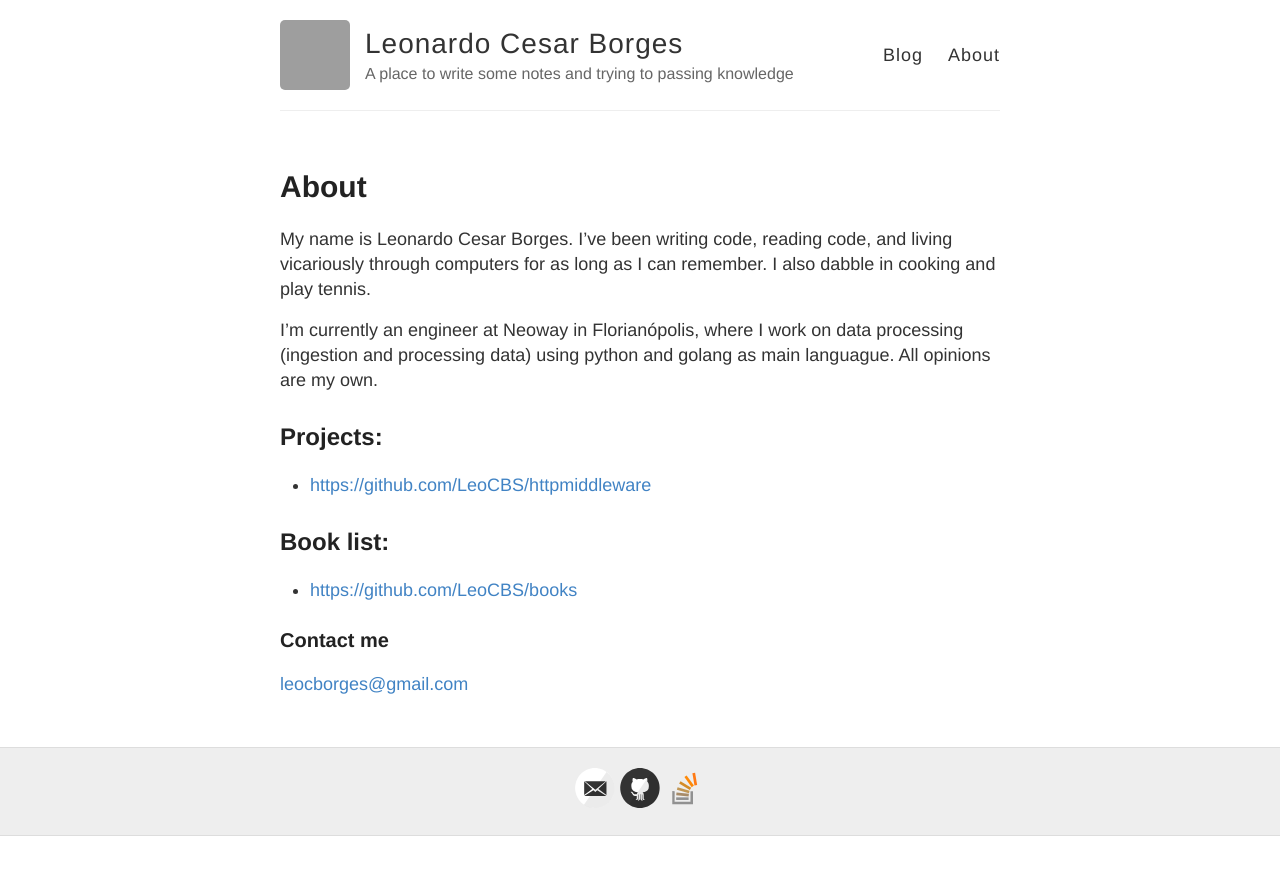
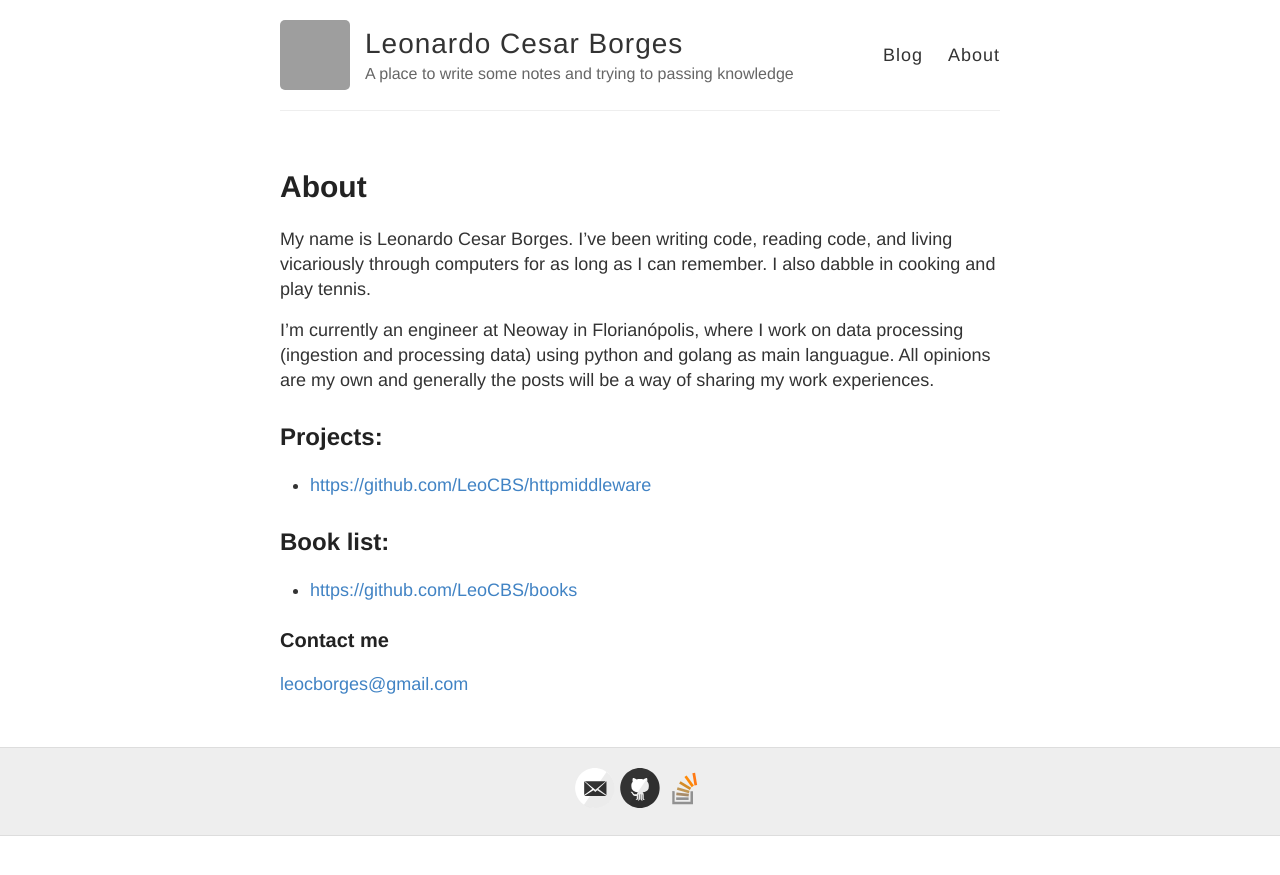
Before and after one commit to LeoCBS/leocbs.github.io, a Jekyll site: the page built from about.md, in a window 1280 px wide. Shown: the top 875 px of the page. Built offline with Jekyll 4.4.1, drawn with Linux system fonts in a browser that asks for light colours; grey boxes are pictures that could not be loaded.

```diff
--- a/about.md
+++ b/about.md
@@ -7,7 +7,7 @@ permalink: /about/
 My name is Leonardo Cesar Borges. I've been writing code, reading code, and living vicariously through computers for as long as I can remember. I also dabble in cooking and play tennis.
 
 I'm currently an engineer at Neoway in Florianópolis, where I work on data processing (ingestion and processing data) using python and golang as main languague.
-All opinions are my own.
+All opinions are my own and generally the posts will be a way of sharing my work experiences.
 
 
 ## Projects:
```
Also changed, not shown: _posts/apache-beam.md (added, +18 -0 lines).
